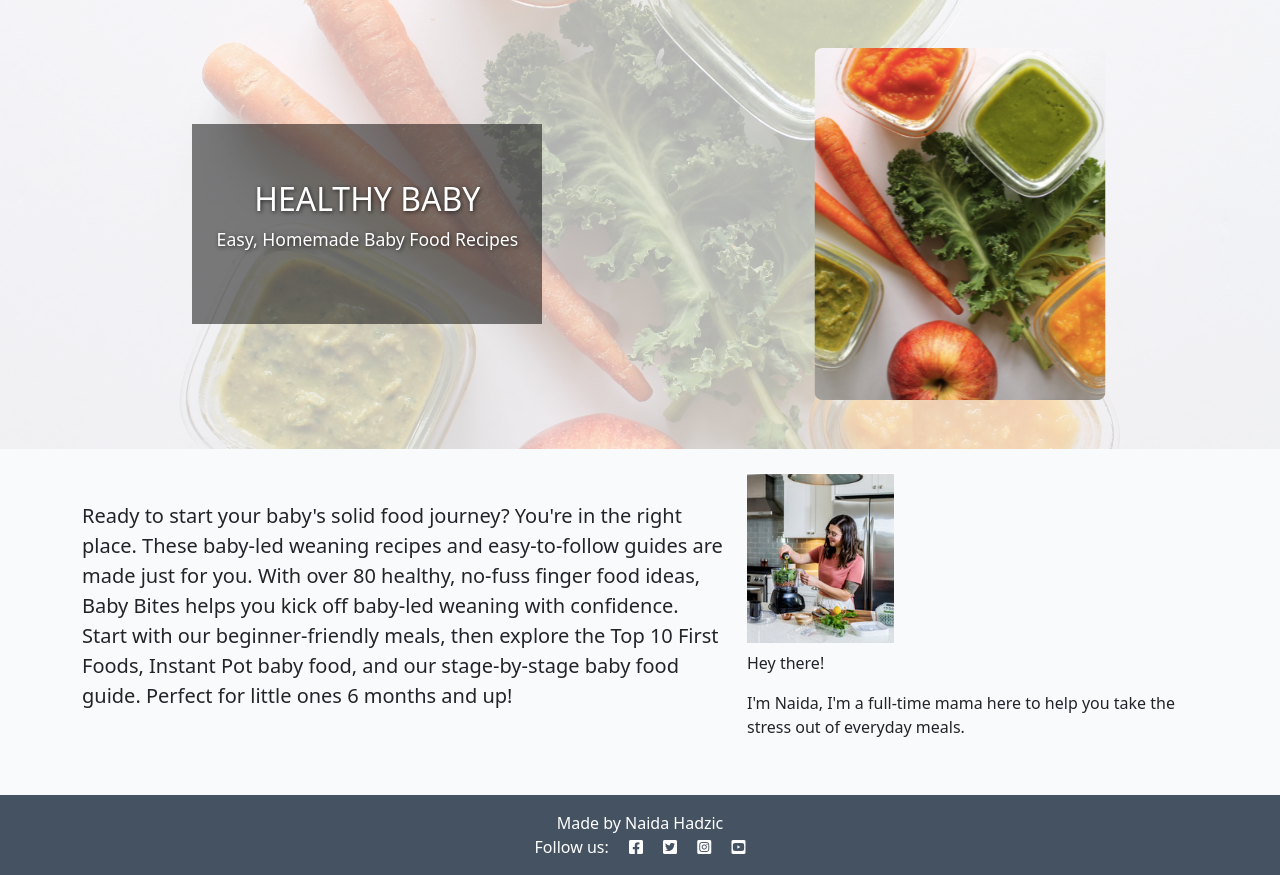
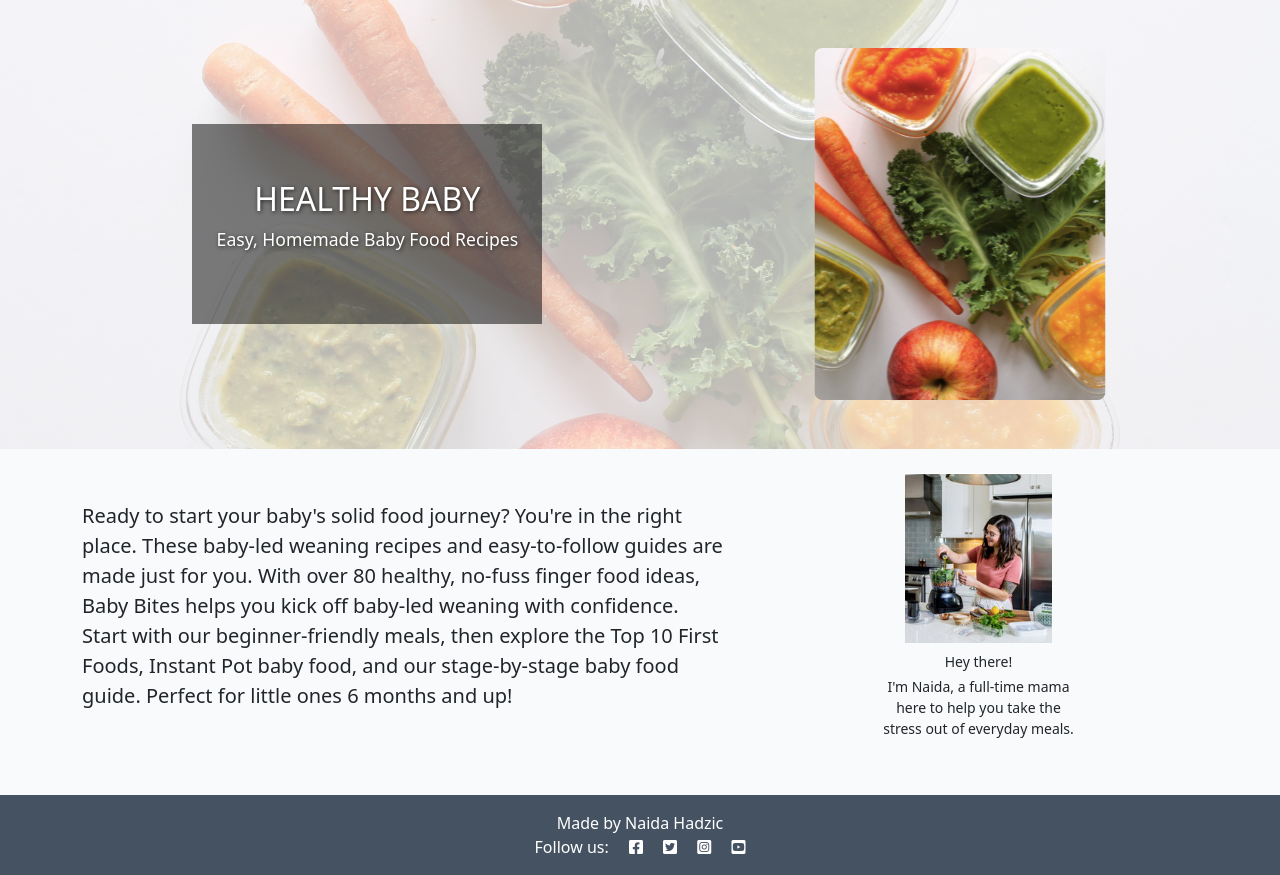
Before and after one commit to Naida1710/baby_bites, a Django app: page / in a window 1280 px wide. Shown: the part 208-1083 px from the top of the page. Run offline with Django 5.2, Linux system fonts and the light colour scheme; data that the repository does not hold is empty; parts of the project's set-up code (start-up, migrations or seed data) failed here and were passed over; some libraries are stand-ins or nearby versions.

Commit message:
Style and layout updates to intro section and hero banner

```diff
--- a/baby_bites/templates/base.html
+++ b/baby_bites/templates/base.html
@@ -138,13 +138,16 @@
       </div>
 
       <!-- Right Column: Image + Text -->
-      <div class="col-md-5 text-center text-md-start">
+      <div class="col-md-5 text-center ps-md-4"> <!-- Added padding start on md+ -->
+        <div class="mx-auto" style="max-width: 200px;">
         <img src="{% static 'images/foodie3.png' %}" alt="Description of image" class="img-fluid mb-2" style="max-height: 200px; object-fit: cover;">
-        <p>Hey there!</p>
-        <p>I'm Naida, I'm a full-time mama here to help you take the stress out of everyday meals.</p>
+        <p class="small mb-1">Hey there!</p>
+        <p class="small">I'm Naida, a full-time mama here to help you take the stress out of everyday meals.</p>
+
       </div>
     </div>
   </div>
+
 
         {% block content %}
         <!-- Content Goes here -->
```
